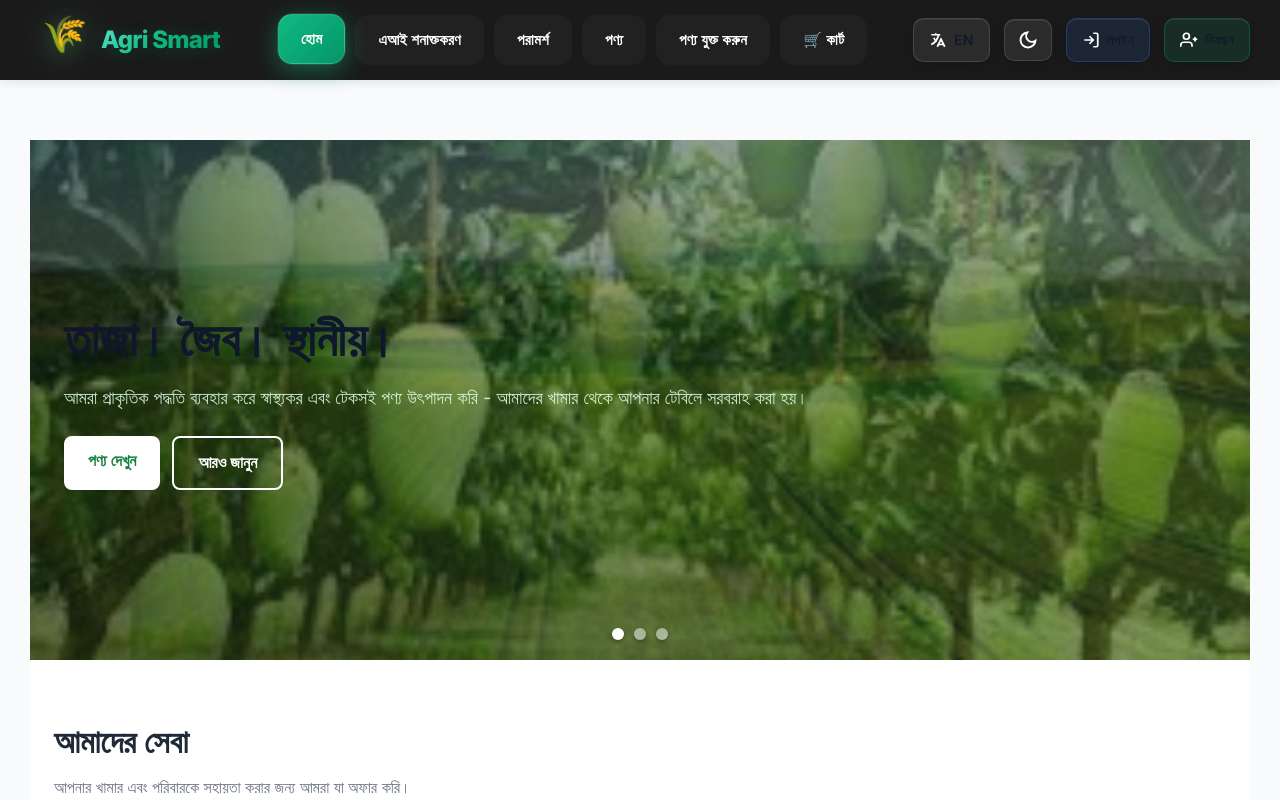
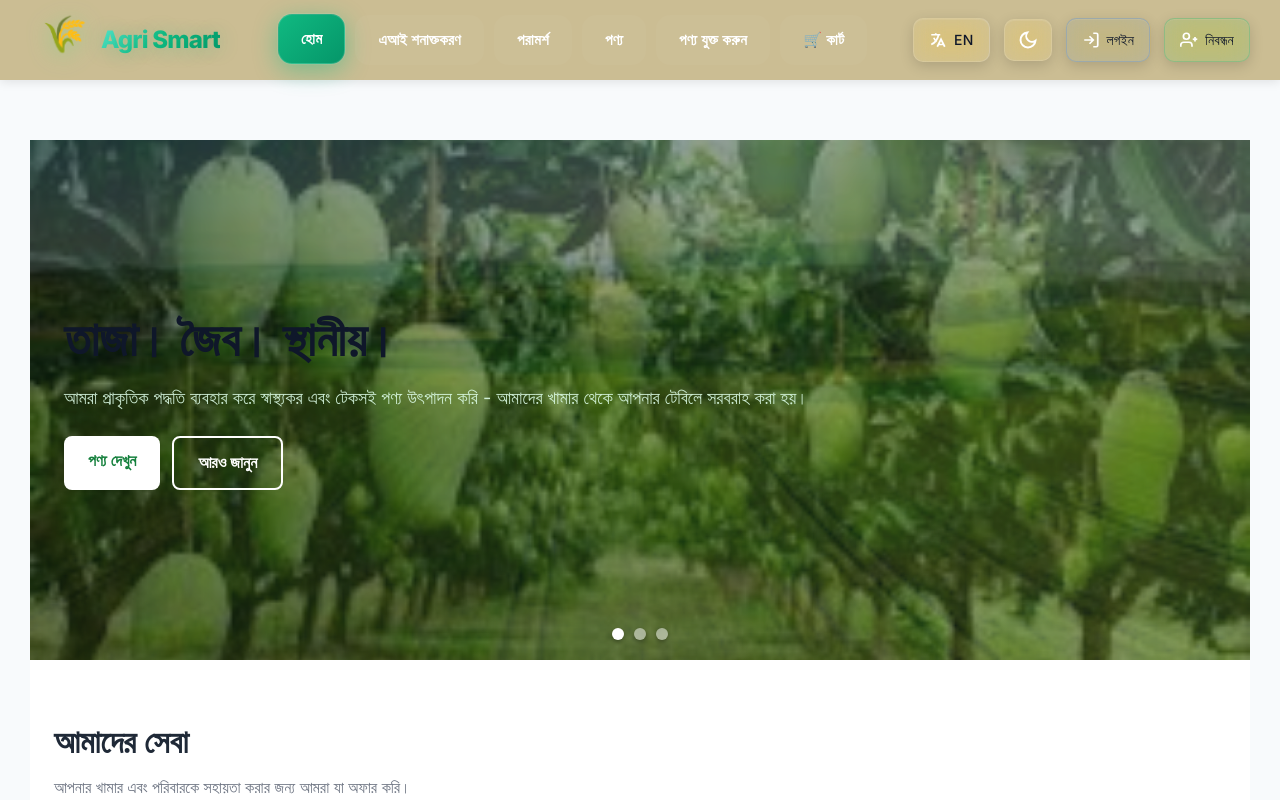
Before and after one commit to Dhanonjoy-2021331099/AgriSmart, a React (Vite) app in the folder frontend/: page / in a window 1280 px wide. Shown: the top 800 px of the page. Built offline with nearby package versions, Linux system fonts and the light colour scheme; no server answers.

Commit message:
update Navbar background color for improved visibility in light theme

```diff
--- a/frontend/src/components/Navbar.jsx
+++ b/frontend/src/components/Navbar.jsx
@@ -68,7 +68,7 @@ export default function Navbar() {
   const t = translations[validLanguage] || translations.bangla;
 
   const headerStyle = {
-    background: theme === "dark" ? "#0f0f0f" : "#1a1a1a",
+    background: theme === "dark" ? "#0f0f0f" : "#cbbd93",
     color: "#ffffff",
     boxShadow: "0 2px 10px rgba(0, 0, 0, 0.1)",
     position: "sticky",
```
